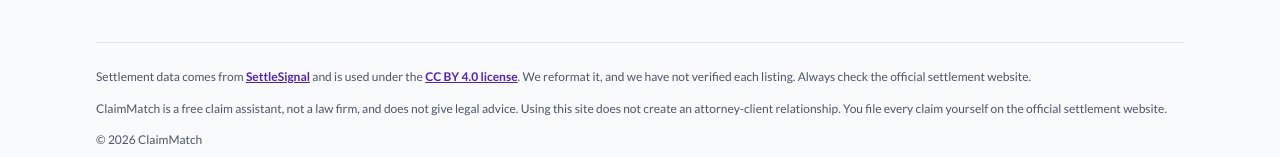
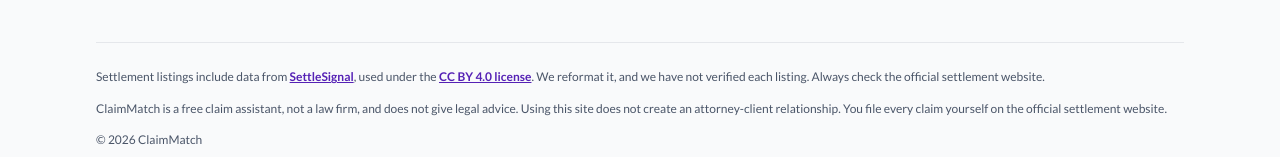
Before and after one commit to mawadSur/claimmatch, a Next.js app: page / in a window 1280 px wide. Shown: the part 2548-2705 px from the top of the page. Built offline with nearby package versions, Linux system fonts and the light colour scheme; no server answers; the database is empty.

Commit message:
fix(copy): credit SettleSignal as a source of listings and fix referral text contrast

```diff
--- a/src/components/Footer.tsx
+++ b/src/components/Footer.tsx
@@ -54,7 +54,7 @@ export function Footer() {
 
         <div className="mt-10 space-y-3 border-t border-gray-200 pt-6 text-xs leading-relaxed text-ink-muted">
           <p>
-            Settlement data comes from{' '}
+            Settlement listings include data from{' '}
             <a
               href="https://settlesignal.com/data/"
               target="_blank"
@@ -62,8 +62,8 @@ export function Footer() {
               className={INLINE_LINK}
             >
               SettleSignal
-            </a>{' '}
-            and is used under the{' '}
+            </a>
+            , used under the{' '}
             <a
               href="https://creativecommons.org/licenses/by/4.0/"
               target="_blank"
--- a/src/components/ReferralCard.tsx
+++ b/src/components/ReferralCard.tsx
@@ -48,8 +48,8 @@ export function ReferralCard({ code }: { code: string | null }) {
           </button>
         </div>
       ) : (
-        <p className="mt-4 text-sm text-ink-soft">
-          Your referral link will appear here once your profile finishes setting up.
+        <p className="mt-4 text-sm text-ink-muted">
+          Your link will appear here once your account finishes setting up.
         </p>
       )}
     </div>
```
